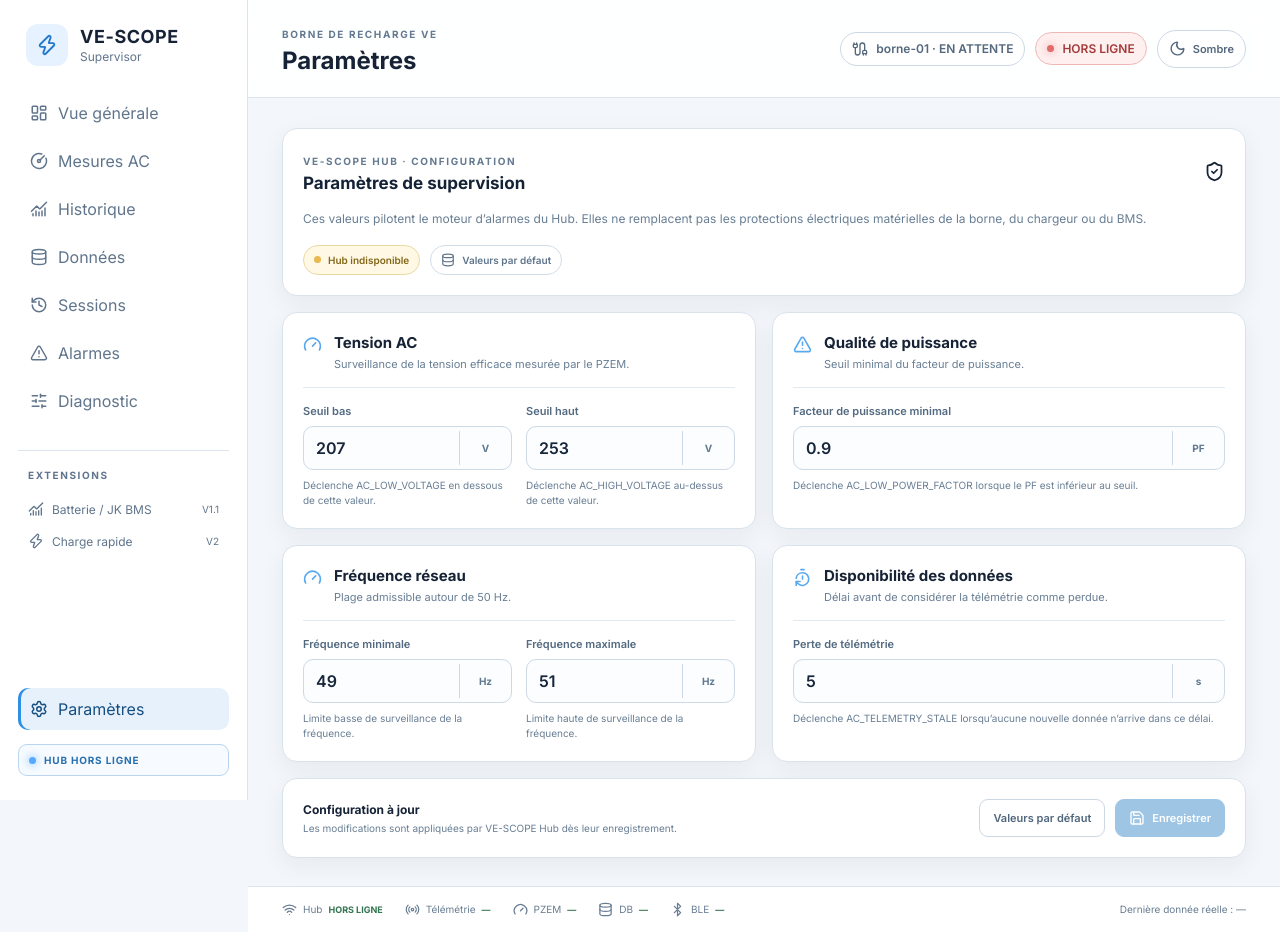
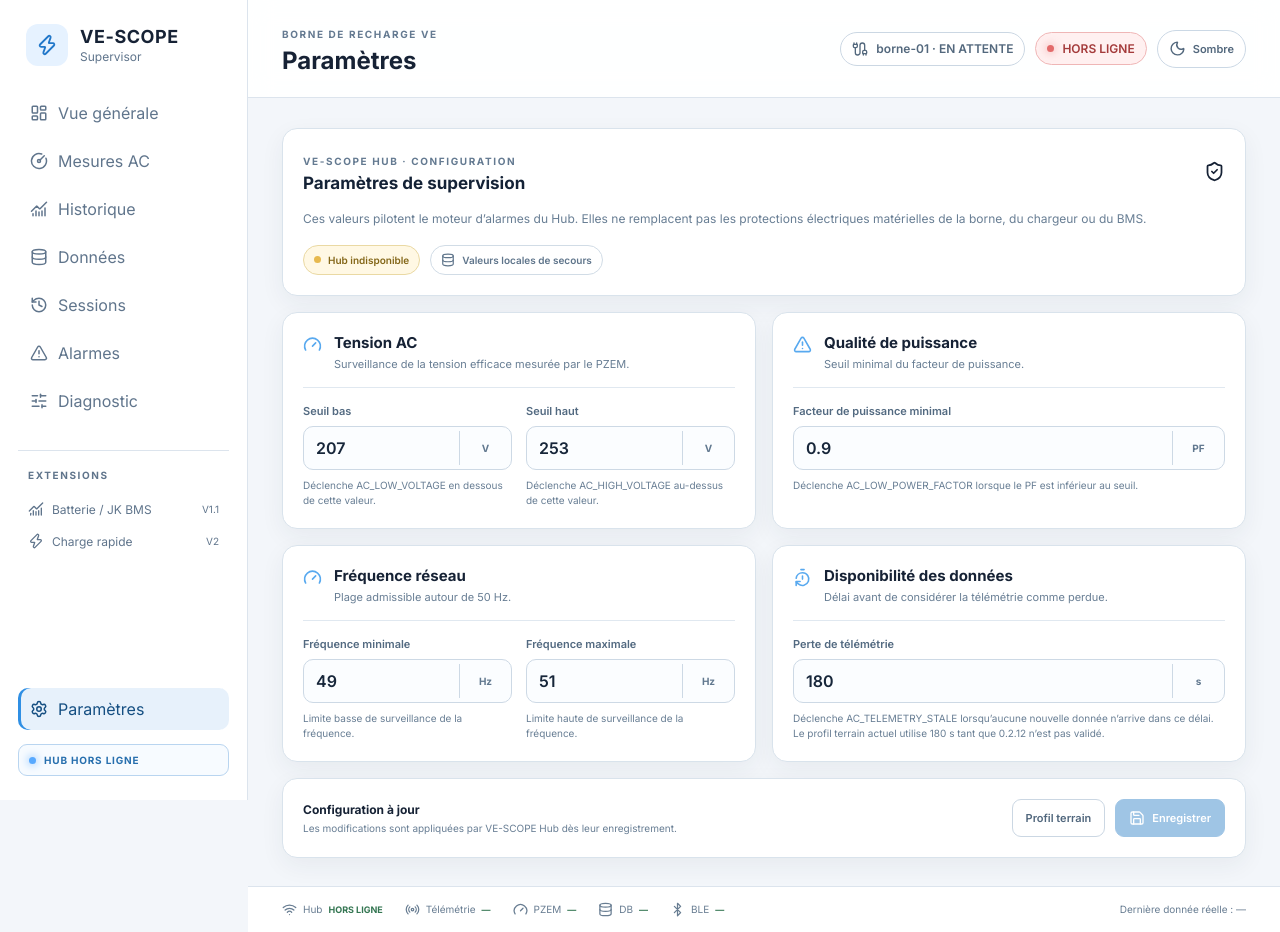
Before and after one commit to Scorpion160/borne-de-recharge-ve, a React (Vite) app in the folder frontend/vescope-supervisor/: page / in a window 1280 px wide. Both pictures are taken after a click on the button "Paramètres". Built offline with nearby package versions, Linux system fonts and the light colour scheme; no server answers.

Commit message:
frontend: aligner le profil de supervision sur le seuil terrain 180 s

```diff
--- a/frontend/vescope-supervisor/src/SettingsPage.tsx
+++ b/frontend/vescope-supervisor/src/SettingsPage.tsx
@@ -12,7 +12,7 @@
   low_power_factor: 0.9,
   low_frequency_hz: 49,
   high_frequency_hz: 51,
-  stale_after_s: 5,
+  stale_after_s: 180,
 };
 
 function NumberField({
@@ -117,7 +117,7 @@
 
   const reset = () => {
     setThresholds(DEFAULTS);
-    setMessage('Valeurs par défaut chargées. Cliquez sur Enregistrer pour les appliquer.');
+    setMessage('Profil terrain chargé. Cliquez sur Enregistrer pour l’appliquer.');
     setError('');
   };
 
@@ -139,7 +139,7 @@
           <span className={`settings-status ${hubOnline ? 'settings-status--ok' : 'settings-status--warn'}`}>
             <span /> Hub {hubOnline ? 'connecté' : 'indisponible'}
           </span>
-          <span className="settings-status"><Database size={14} /> {persisted ? 'Configuration persistée' : 'Valeurs par défaut'}</span>
+          <span className="settings-status"><Database size={14} /> {persisted ? 'Configuration persistée' : 'Valeurs locales de secours'}</span>
         </div>
       </section>
 
@@ -170,7 +170,7 @@
         <article className="panel settings-card">
           <div className="settings-card__head"><TimerReset size={19} /><div><h3>Disponibilité des données</h3><p>Délai avant de considérer la télémétrie comme perdue.</p></div></div>
           <div className="settings-fields settings-fields--single">
-            <NumberField label="Perte de télémétrie" value={thresholds.stale_after_s} unit="s" min={2} max={300} step={1} onChange={(value) => update('stale_after_s', value)} description="Déclenche AC_TELEMETRY_STALE lorsqu’aucune nouvelle donnée n’arrive dans ce délai." />
+            <NumberField label="Perte de télémétrie" value={thresholds.stale_after_s} unit="s" min={2} max={300} step={1} onChange={(value) => update('stale_after_s', value)} description="Déclenche AC_TELEMETRY_STALE lorsqu’aucune nouvelle donnée n’arrive dans ce délai. Le profil terrain actuel utilise 180 s tant que 0.2.12 n’est pas validé." />
           </div>
         </article>
       </section>
@@ -183,7 +183,7 @@
           {error && <p className="settings-message settings-message--error">{error}</p>}
         </div>
         <div className="settings-actions__buttons">
-          <button type="button" className="button button--secondary" onClick={reset} disabled={saving || loading}>Valeurs par défaut</button>
+          <button type="button" className="button button--secondary" onClick={reset} disabled={saving || loading}>Profil terrain</button>
           <button type="button" className="button button--primary" onClick={save} disabled={!dirty || saving || loading || !hubOnline}>
             <Save size={16} /> {saving ? 'Enregistrement…' : 'Enregistrer'}
           </button>
```
